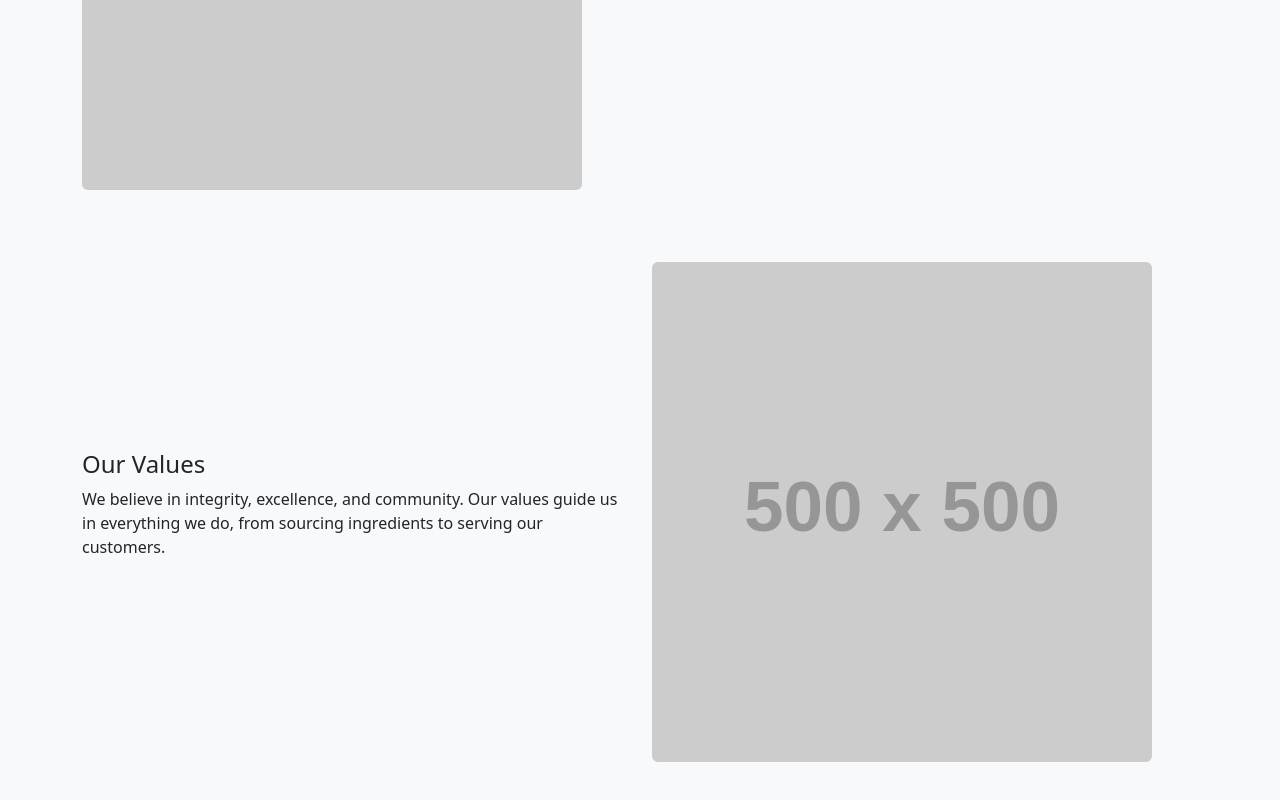
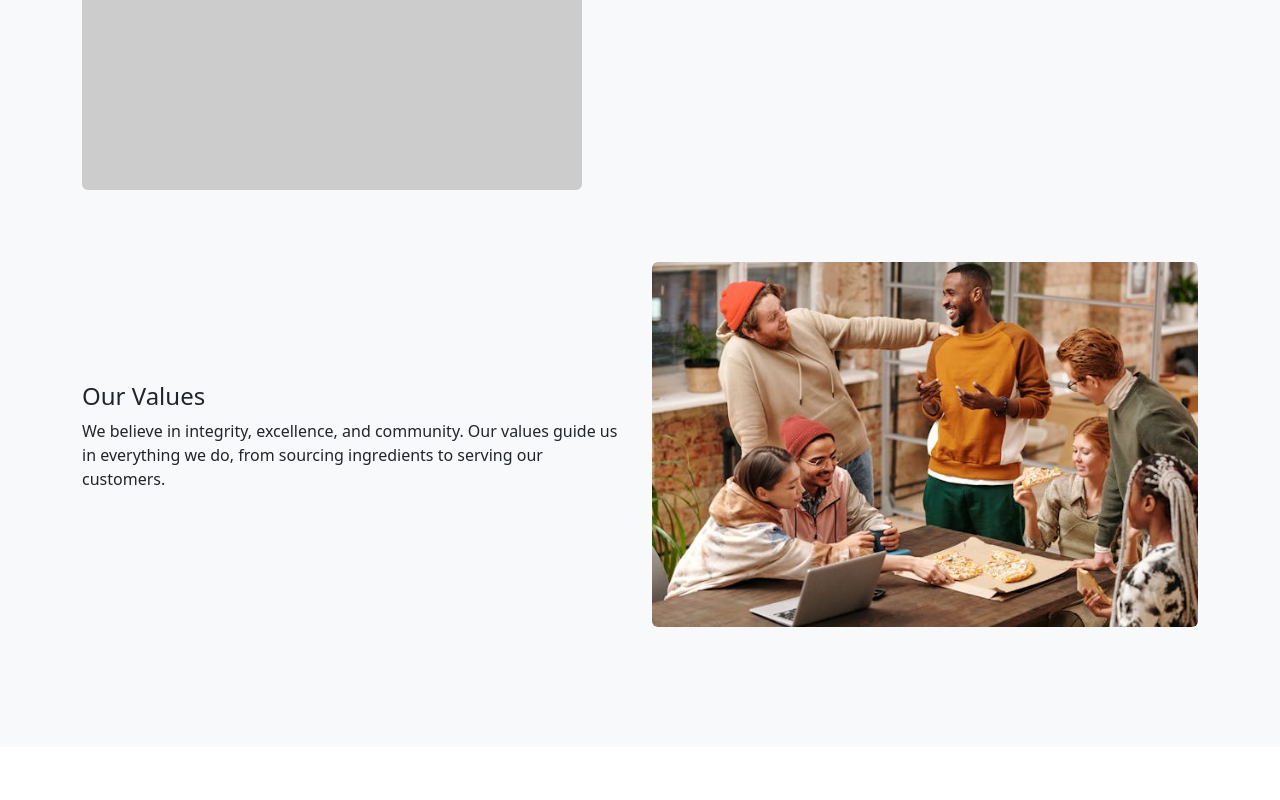
Before and after one commit to Meet-301/pizzastore, a React (Create React App) app: page /about in a window 1280 px wide. Shown: the part 1019-1819 px from the top of the page. After the commit the page ends 1766 px from the top, so only its background shows below. Built offline with nearby package versions, Linux system fonts and the light colour scheme.

Commit message:
Aug 11, 2024, 7:52 AM

```diff
--- a/src/components/About.js
+++ b/src/components/About.js
@@ -57,7 +57,7 @@ const About = () => {
           </Col>
           <Col md={6} className="mb-4">
             <img
-              src="https://via.placeholder.com/500"
+              src="/images/friends.jpg"
               alt="Our Values"
               className="img-fluid rounded"
             />
```
Also changed, not shown: public/images/friends.jpg (added).
